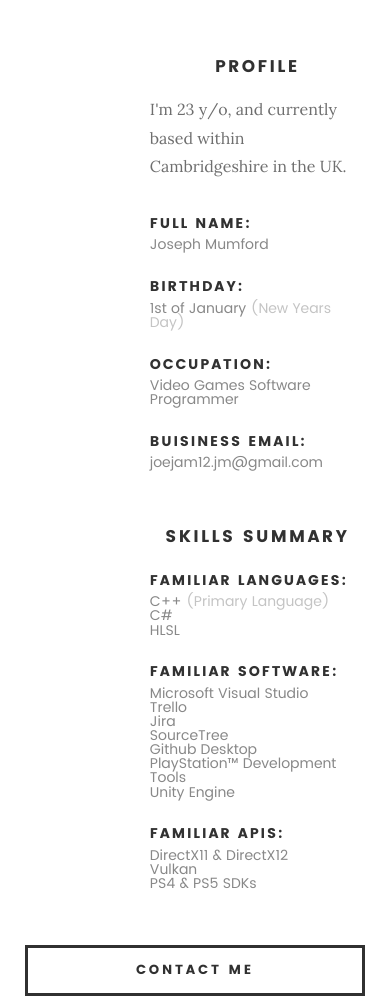
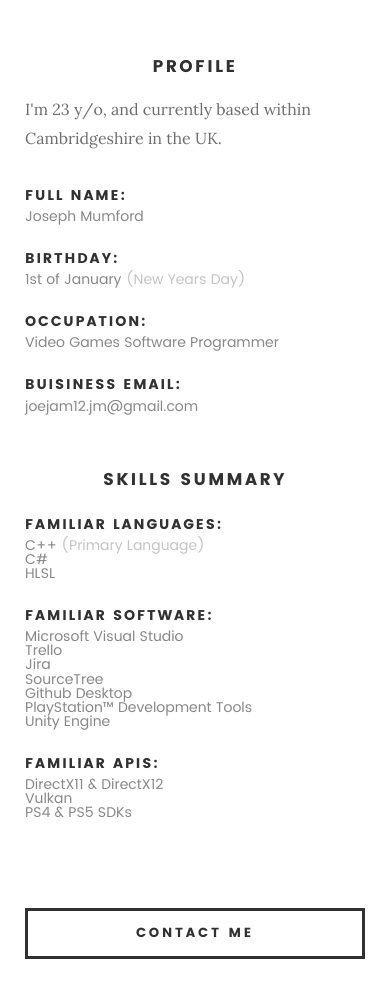
Before and after one commit to Froenzi/Froenzi.github.io, a plain HTML site: page index.html in a window 390 px wide. Shown: the part 1272-2271 px from the top of the page. Drawn offline with Linux system fonts and the light colour scheme; files whose address does not match are found by name.

Commit message:
Updated the About Me section to (hopefully) display correctly on phones.

```diff
--- a/index.html
+++ b/index.html
@@ -117,7 +117,7 @@
    		</div>
    	</div> <!-- /section-intro -->
 
-   	<div class="row about-content" style="margin-bottom: 0%; margin-left: 32%;">
+   	<div class="row about-content">
 
    		<div class="col-six tab-full">
 
```
